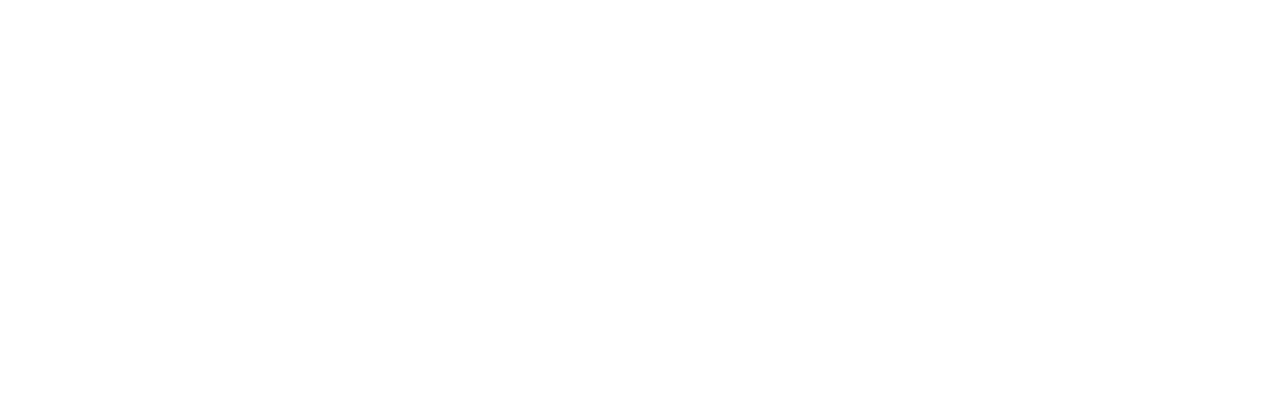
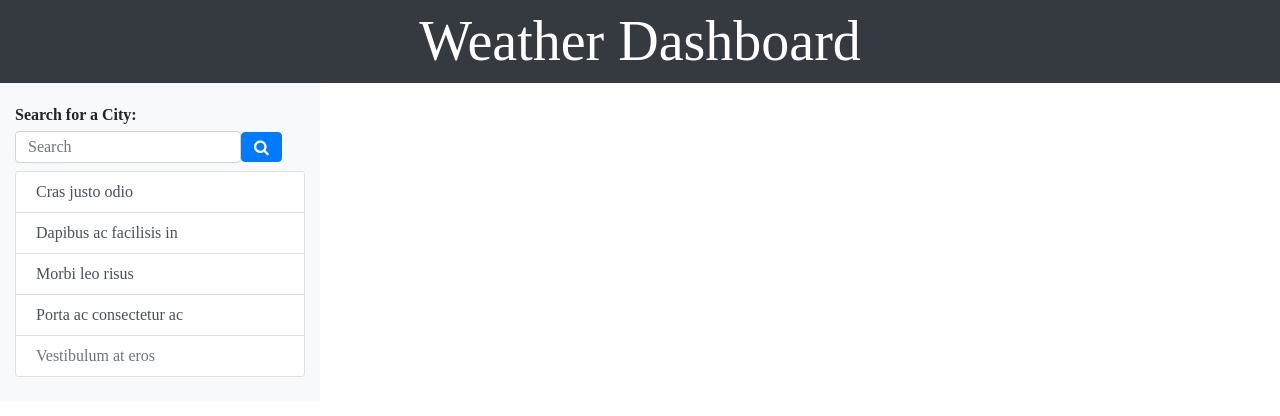
Before and after one commit to kqarlos/weather-dashboard, a plain HTML site: page index.html in a window 1280 px wide. Drawn offline with nearby package versions, Linux system fonts and the light colour scheme.

Commit message:
Adds header and sidebar

```diff
--- a/index.html
+++ b/index.html
@@ -28,6 +28,36 @@
 
 <body>
 
+    <div class="jumbotron jumbotron-fluid mb-0 py-2 bg-dark">
+        <div class="container">
+            <h1 class="display-4 text-white text-center">Weather Dashboard</h1>
+        </div>
+    </div>
+
+    <div class="container bg-light py-4 mt-0 float-left w-25">
+        <div class="row">
+            <div class="col-12 font-weight-bold">Search for a City:</div>
+        </div>
+        <div class="row my-2">
+            <div class="col-12">
+                <form class="form-inline my-2 my-lg-0">
+                    <input class="form-control h-100" type="search" placeholder="Search" aria-label="Search">
+                    <button class="btn btn-primary h-100 fa fa-search" type="submit"></button>
+                  </form>
+            </div>
+        </div>
+        <div class="row">
+            <div class="col-12">
+                <div class="list-group">
+                    <button type="button" class="list-group-item list-group-item-action">Cras justo odio</button>
+                    <button type="button" class="list-group-item list-group-item-action">Dapibus ac facilisis in</button>
+                    <button type="button" class="list-group-item list-group-item-action">Morbi leo risus</button>
+                    <button type="button" class="list-group-item list-group-item-action">Porta ac consectetur ac</button>
+                    <button type="button" class="list-group-item list-group-item-action" disabled>Vestibulum at eros</button>
+                  </div>
+            </div>
+        </div>
+    </div>
 
     <!-- JavaScript -->
     <script src="assets/js/script.js"></script>
```
